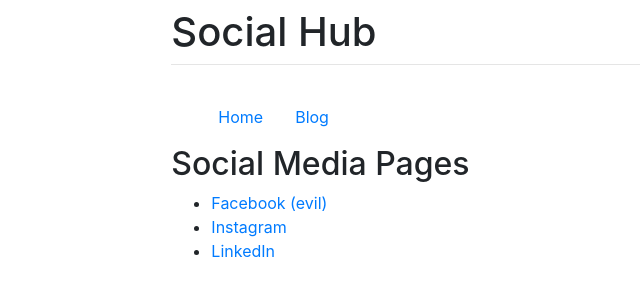
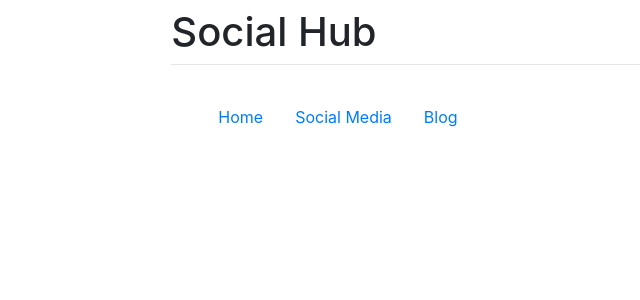
Before and after one commit to dhebrink/socialhub, a Django app: page / in a window 1280 px wide. Shown: the top 300 px of the page, without its empty margins (47-687 px from the left). Run offline with Django 3.2, Linux system fonts and the light colour scheme; some libraries are stand-ins or nearby versions.

Commit message:
Add nav link for Social Media page

```diff
--- a/socialhub/urls.py
+++ b/socialhub/urls.py
@@ -19,6 +19,7 @@
 from . import views
 urlpatterns = [
     path("", views.HomePage.as_view(), name="home-page"),
+    path("social-media/", views.SocialPage.as_view(), name="social-media"),
     path("blog-posts/", include("blog.urls")),
     path('admin/', admin.site.urls),
 ]
--- a/socialhub/views.py
+++ b/socialhub/views.py
@@ -3,3 +3,7 @@
 
 class HomePage(generic.TemplateView):
     template_name = "home.html"
+
+
+class SocialPage(generic.TemplateView):
+    template_name = "social-media.html"
--- a/templates/base.html
+++ b/templates/base.html
@@ -28,6 +28,9 @@
                             <a class="nav-link" href="{% url 'home-page' %}">Home</a>
                         </li>
                         <li class="nav-item">
+                            <a class="nav-link" href="{% url 'social-media' %}">Social Media</a>
+                        </li>
+                        <li class="nav-item">
                             <a class="nav-link" href="{% url 'blog-list' %}">Blog</a>
                         </li>
                     </ul>
--- a/templates/home.html
+++ b/templates/home.html
@@ -2,17 +2,5 @@
 
 {% block body %}
 
-    <h2>Social Media Pages</h2>
-    <ul>
-        <li>
-            <a target="_blank" href="https://www.facebook.com">Facebook (evil)</a>
-        </li>
-        <li>
-            <a target="_blank" href="https://www.instagram.com">Instagram</a>
-        </li>
-        <li>
-            <a target="_blank" href="https://www.linkedin.com">LinkedIn</a>
-        </li>
-    </ul>
 
 {% endblock %}
```
Also changed, not shown: templates/social-media.html (added, +16 -0 lines).
